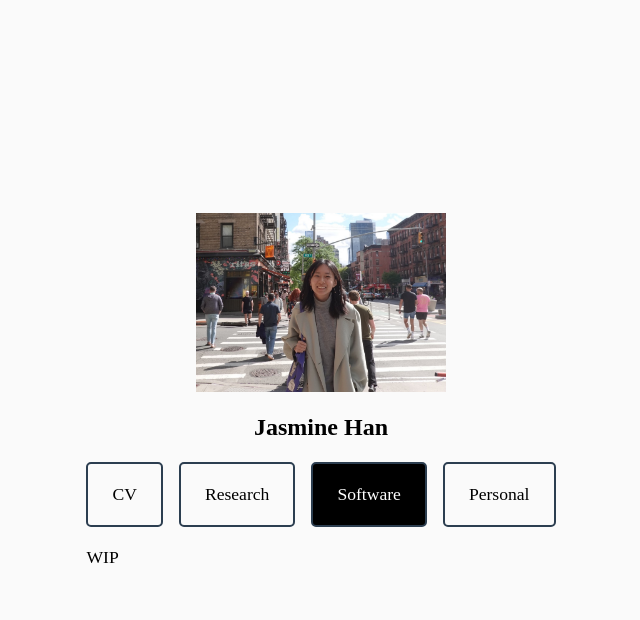
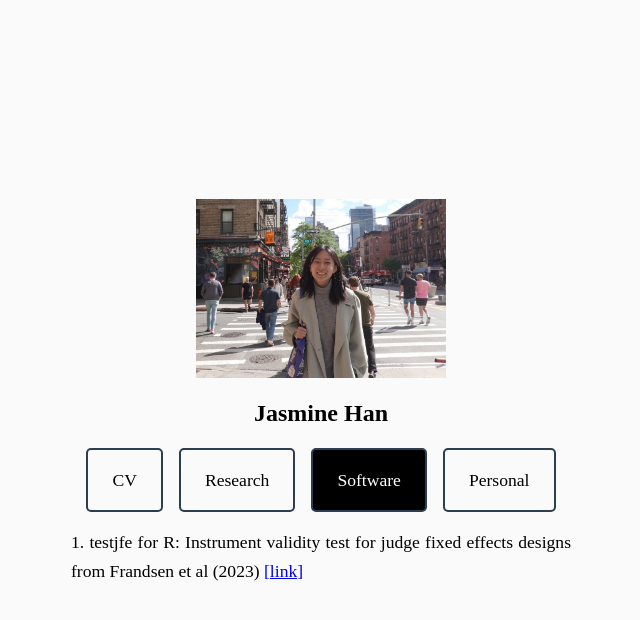
Before and after one commit to jasminejhan/jasminejhan.github.io, a plain HTML site: page index.html in a window 1280 px wide. Both pictures are taken after a click on the element "Software". Shown: the whole page, without its empty margins (319-959 px from the left). Drawn offline with Linux system fonts and the light colour scheme; a web font is replaced by a local one.

Commit message:
Update index.html

```diff
--- a/index.html
+++ b/index.html
@@ -199,7 +199,7 @@
         <!-- Software Section -->
         <div id="software-section" class="content-section">
             <p class="bio">
-                WIP
+                1. testjfe for R: Instrument validity test for judge fixed effects designs from Frandsen et al (2023) <a href="https://github.com/jasminejhan/testjfe">[link]</a>
             </p>
         </div>
     </div>
```
